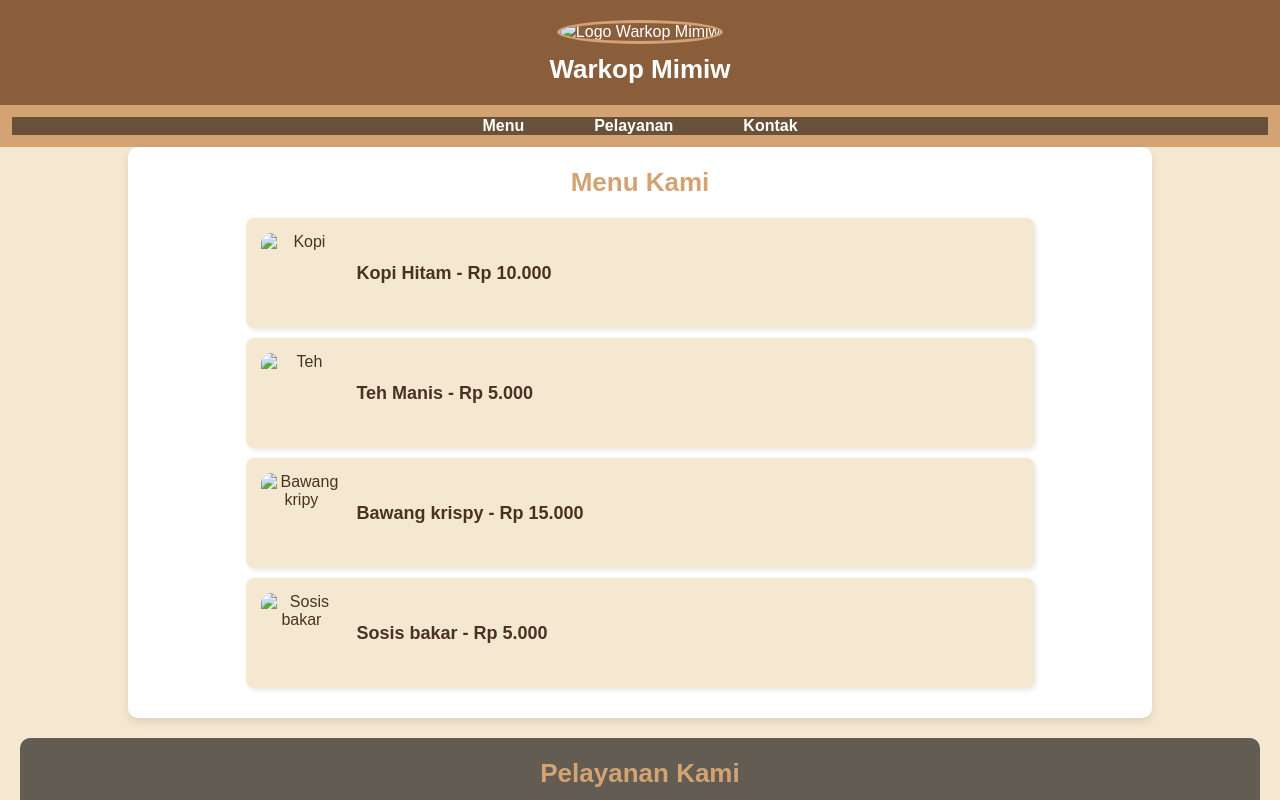
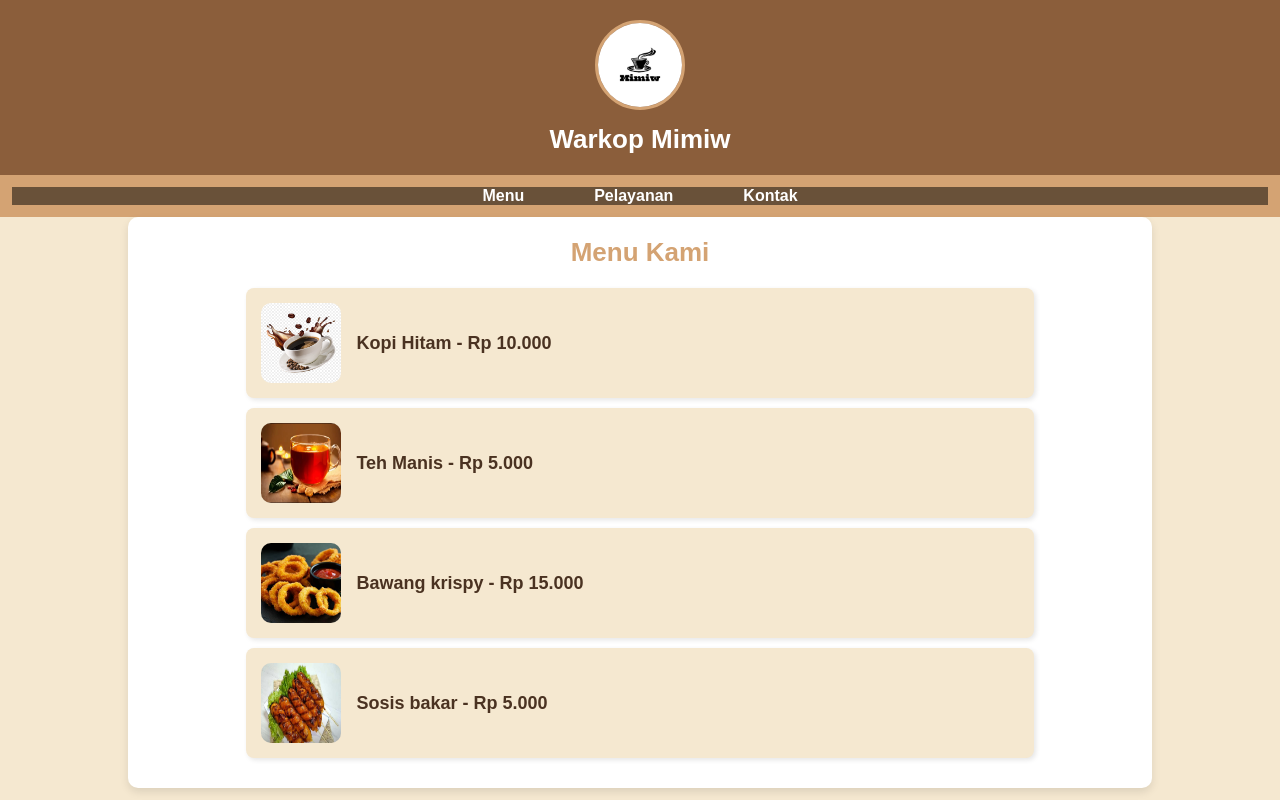
Before and after one commit to arifff2301/Arif-webff, a plain HTML site: page index.html in a window 1280 px wide. Shown: the top 800 px of the page. Drawn offline with Linux system fonts and the light colour scheme.

Commit message:
Update index.html

```diff
--- a/index.html
+++ b/index.html
@@ -9,7 +9,7 @@
 <body>
 
     <header>
-        <img src="assets/miw.jpg" alt="Logo Warkop Mimiw" class="logo">
+        <img src="miw.jpg" alt="Logo Warkop Mimiw" class="logo">
         <h1>Warkop Mimiw</h1>
     </header>
 
@@ -24,19 +24,19 @@
     <section id="menu">
         <h2>Menu Kami</h2>
         <div class="menu-item">
-            <img src="assets/kopi.jpg" alt="Kopi">
+            <img src="kopi.jpg" alt="Kopi">
             <p>Kopi Hitam - Rp 10.000</p>
         </div>
         <div class="menu-item">
-            <img src="assets/teh.jpg" alt="Teh">
+            <img src="teh.jpg" alt="Teh">
             <p>Teh Manis - Rp 5.000</p>
         </div>
         <div class="menu-item">
-            <img src="assets/bawang.jpg" alt="Bawang kripy">
+            <img src="bawang.jpg" alt="Bawang kripy">
             <p>Bawang krispy - Rp 15.000</p>
         </div>
         <div class="menu-item">
-            <img src="assets/sosis.jpg" alt="Sosis bakar">
+            <img src="sosis.jpg" alt="Sosis bakar">
             <p>Sosis bakar - Rp 5.000</p>
         </div>
     </section>
```
